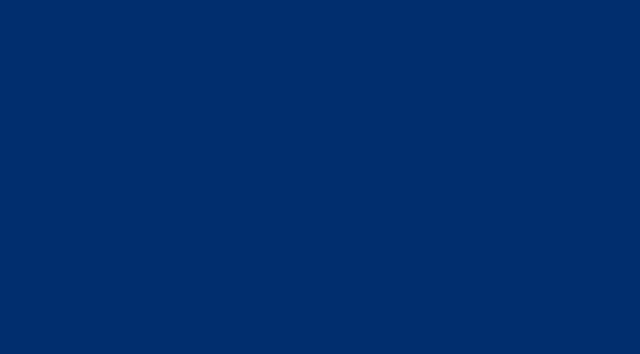
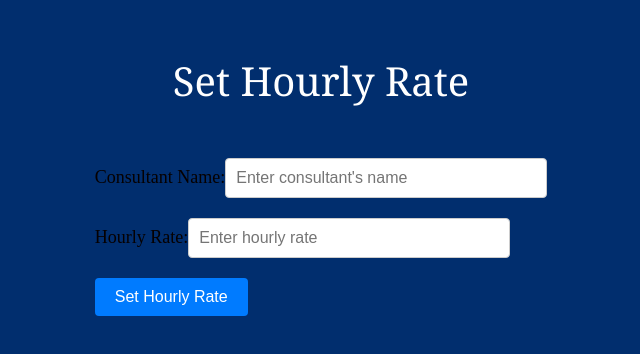
Before and after one commit to NotMash/FDM-Group-Employee-Timesheet-Portal, a React (Create React App) app in the folder frontend/: page /#/set_hourly_rate in a window 1280 px wide. Before the commit this address had no page. Shown: the top 354 px of the page, without its empty margins (319-959 px from the left). Built offline with nearby package versions, Linux system fonts and the light colour scheme.

Commit message:
Finance team page

```diff
--- a/frontend/src/App.js
+++ b/frontend/src/App.js
@@ -1,8 +1,10 @@
-import { HashRouter, Routes, Route} from "react-router-dom";
+import { HashRouter, Routes, Route } from "react-router-dom";
 import MainHome from "./Pages/Main/main_home";
 import LoginPage from "./Pages/Main/login_page";
 import ConsultantHomePage from "./Pages/Consultant/consultant_home_page";
 import FinanceTeamMemberHomePage from "./Pages/Finance_Team/finance_team_mem_home_page";
+import SetHourlyRate from "./Components/Finance_Team_Page/SetHourlyRate";
+import ViewTimesheet from "./Components/Finance_Team_Page/ViewTimesheet";
 import ITTechnicianHomePage from "./Pages/IT_Technician/it_technician_home_page";
 import LineManagerHomePage from "./Pages/Line_Manager/line_manager_home_page";
 import TimesheetRecordingPage from "./Pages/Consultant/timesheet_recording_page";
@@ -11,25 +13,45 @@ import ItDifficultiesPage from "./Pages/IT_Technician/it_difficulties_page";
 import TimesheetEditRequestsPage from "./Pages/IT_Technician/timesheet_edit_requests_page";
 import ItUserCreationPage from "./Pages/IT_Technician/it_user_creation_page";
 
-function App()
-{
-  return(
+function App() {
+  return (
     <HashRouter>
       <Routes>
-        <Route path="/" element={<MainHome/>}/>
-        <Route path="/login_page" element={<LoginPage/>}/>
-        <Route path="/consultant_home_page" element={<ConsultantHomePage/>}/>
-        <Route path="/finance_team_member_home_page" element={<FinanceTeamMemberHomePage/>}/>
-        <Route path="/it_technician_home_page" element={<ITTechnicianHomePage/>}/>
-        <Route path="/line_manager_home_page" element={<LineManagerHomePage/>}/>
-        <Route path="/timesheet_recording_page" element={<TimesheetRecordingPage/>}/>
-        <Route path="/consultant_finder_page" element={<ConsultantFinderPage/>}/>
-        <Route path="/it_difficulties" element={<ItDifficultiesPage/>}/>
-        <Route path="/timesheet_edit_requests" element={<TimesheetEditRequestsPage/>}/>
-        <Route path="/it_user_creation" element={<ItUserCreationPage/>}/>
+        <Route path="/" element={<MainHome />} />
+        <Route path="/login_page" element={<LoginPage />} />
+        <Route path="/consultant_home_page" element={<ConsultantHomePage />} />
+        <Route
+          path="/finance_team_member_home_page"
+          element={<FinanceTeamMemberHomePage />}
+        />
+        <Route path="/set_hourly_rate" element={<SetHourlyRate />} />
+        <Route path="/view_timesheet" element={<ViewTimesheet />} />
+
+        <Route
+          path="/it_technician_home_page"
+          element={<ITTechnicianHomePage />}
+        />
+        <Route
+          path="/line_manager_home_page"
+          element={<LineManagerHomePage />}
+        />
+        <Route
+          path="/timesheet_recording_page"
+          element={<TimesheetRecordingPage />}
+        />
+        <Route
+          path="/consultant_finder_page"
+          element={<ConsultantFinderPage />}
+        />
+        <Route path="/it_difficulties" element={<ItDifficultiesPage />} />
+        <Route
+          path="/timesheet_edit_requests"
+          element={<TimesheetEditRequestsPage />}
+        />
+        <Route path="/it_user_creation" element={<ItUserCreationPage />} />
       </Routes>
     </HashRouter>
-  )
+  );
 }
 
 export default App;
--- /dev/null
+++ b/frontend/src/Components/Finance_Team_Page/SetHourlyRate.js
@@ -0,0 +1,60 @@
+import React, { useState } from "react";
+import styles from "./SetHourlyRate.module.css"; // Import the CSS file
+
+function SetHourlyRate() {
+  const [consultantName, setConsultantName] = useState("");
+  const [hourlyRate, setHourlyRate] = useState("");
+
+  const handleConsultantNameChange = (event) => {
+    setConsultantName(event.target.value);
+  };
+
+  const handleHourlyRateChange = (event) => {
+    setHourlyRate(event.target.value);
+  };
+
+  const handleSubmit = (event) => {
+    event.preventDefault();
+    // Here, you can send the data to the backend
+    // For now, let's just log the data to the console
+    console.log("Consultant Name:", consultantName);
+    console.log("Hourly Rate:", hourlyRate);
+  };
+
+  return (
+    <div className={styles.setHourlyRateContainer}>
+      <h2 className={styles.setHourlyRateTitle}>Set Hourly Rate</h2>
+      <form onSubmit={handleSubmit}>
+        <div className={styles.inputGroup}>
+          <label className={styles.setHourlyRateLabel}>
+            Consultant Name:
+            <input
+              type="text"
+              value={consultantName}
+              onChange={handleConsultantNameChange}
+              className={styles.setHourlyRateInput}
+              placeholder="Enter consultant's name"
+            />
+          </label>
+        </div>
+        <div className={styles.inputGroup}>
+          <label className={styles.setHourlyRateLabel}>
+            Hourly Rate:
+            <input
+              type="number"
+              value={hourlyRate}
+              onChange={handleHourlyRateChange}
+              className={styles.setHourlyRateInput}
+              placeholder="Enter hourly rate"
+            />
+          </label>
+        </div>
+        <button type="submit" className={styles.setHourlyRateButton}>
+          Set Hourly Rate
+        </button>
+      </form>
+    </div>
+  );
+}
+
+export default SetHourlyRate;
--- /dev/null
+++ b/frontend/src/Components/Finance_Team_Page/SetHourlyRate.module.css
@@ -0,0 +1,51 @@
+/* SetHourlyRate.module.css */
+
+/* Container styles */
+.setHourlyRateContainer {
+  display: flex;
+  flex-direction: column;
+  align-items: center;
+  justify-content: flex-start;
+  height: 100vh; /* Set the container height to viewport height */
+  padding: 20px; /* Add padding */
+}
+
+/* Title styles */
+.setHourlyRateTitle {
+  text-align: center;
+  font-family: Cambria, Cochin, Georgia, Times, "Times New Roman", serif;
+  font-size: 30pt;
+  margin-bottom: 50px; /* Add margin at the bottom */
+}
+
+/* Label styles */
+.setHourlyRateLabel {
+  font-size: 18px; /* Increase font size */
+  margin-bottom: 10px;
+  color: #060000; /* Change text color */
+}
+
+/* Input styles */
+.setHourlyRateInput {
+  padding: 10px;
+  width: 300px;
+  border: 1px solid #ccc;
+  border-radius: 4px;
+  font-size: 16px;
+  margin-bottom: 20px;
+}
+
+/* Button styles */
+.setHourlyRateButton {
+  padding: 10px 20px;
+  background-color: #007bff;
+  color: #fff;
+  border: none;
+  border-radius: 4px;
+  font-size: 16px;
+  cursor: pointer;
+}
+
+.setHourlyRateButton:hover {
+  background-color: #0056b3;
+}
--- /dev/null
+++ b/frontend/src/Components/Finance_Team_Page/ViewTimesheet.js
@@ -0,0 +1,73 @@
+// ViewTimesheet.js
+
+import React, { useState } from "react";
+import styles from "./ViewTimesheet.module.css"; // Import CSS module
+
+function ViewTimesheet() {
+  // Mock data for demonstration
+  const [consultantName, setConsultantName] = useState("");
+  const [timesheetData, setTimesheetData] = useState(null);
+
+  const handleConsultantNameChange = (event) => {
+    setConsultantName(event.target.value);
+  };
+
+  const handleSubmit = (event) => {
+    event.preventDefault();
+    // Here you can fetch timesheet data from the backend based on the consultant's name
+    // For demonstration, let's just log the entered consultant's name
+    console.log("Consultant Name:", consultantName);
+    // Reset the input field after submission
+    setConsultantName("");
+    // Set timesheet data retrieved from the backend (or mock data)
+    setTimesheetData({
+      date: "2024-04-01",
+      hoursWorked: 8,
+      project: "Project X",
+      task: "Task A",
+      description: "Worked on Task A for Project X",
+    });
+  };
+
+  return (
+    <div className={styles.timesheetContainer}>
+      <h2 className={styles.timesheetTitle}>View Timesheet</h2>
+      <form onSubmit={handleSubmit}>
+        <label>
+          Enter Consultant's Name:
+          <input
+            type="text"
+            value={consultantName}
+            onChange={handleConsultantNameChange}
+            className={styles.consultantNameInput}
+          />
+        </label>
+        <button type="submit" className={styles.searchButton}>
+          Search
+        </button>
+      </form>
+      {timesheetData && (
+        <div className={styles.timesheetBox}>
+          <p>
+            <strong>Date:</strong> {timesheetData.date}
+          </p>
+          <p>
+            <strong>Hours Worked:</strong> {timesheetData.hoursWorked}
+          </p>
+          <p>
+            <strong>Project:</strong> {timesheetData.project}
+          </p>
+          <p>
+            <strong>Task:</strong> {timesheetData.task}
+          </p>
+          <p>
+            <strong>Description:</strong> {timesheetData.description}
+          </p>
+          {/* Additional data fields as needed */}
+        </div>
+      )}
+    </div>
+  );
+}
+
+export default ViewTimesheet;
--- /dev/null
+++ b/frontend/src/Components/Finance_Team_Page/ViewTimesheet.module.css
@@ -0,0 +1,22 @@
+/* ViewTimesheet.module.css */
+
+.timesheetContainer {
+  width: 80%;
+  margin: 0 auto;
+}
+
+.timesheetTitle {
+  text-align: center;
+}
+
+.timesheetBox {
+  background-color: #fff;
+  border: 1px solid #ccc;
+  border-radius: 5px;
+  padding: 20px;
+  margin-top: 20px;
+}
+
+.timesheetBox p {
+  margin-bottom: 10px;
+}
--- a/frontend/src/Pages/Finance_Team/finance_team_mem_home_page.js
+++ b/frontend/src/Pages/Finance_Team/finance_team_mem_home_page.js
@@ -1,11 +1,28 @@
-function FinanceTeamMemberHomePage () {
-    document.title = "Finance Team Member Home Page";
+// FinanceTeamMemberHomePage.js
+import React from "react";
+import { Link } from "react-router-dom";
+import styles from "./finance_team_member_home_page.module.css"; // Import the CSS file
 
-    return(
-        <>
-            <h1>Finance Team Member Home Page</h1>
-        </>
-    )
+function FinanceTeamMemberHomePage() {
+  return (
+    <div className={styles.financeTeamMemberContainer}>
+      <h1 className={styles.financeTeamMemberHeading}>
+        Finance Team Member Home Page
+      </h1>
+      <div style={{ textAlign: "center" }}>
+        <Link to="/set_hourly_rate">
+          <button className={styles.financeTeamMemberButton}>
+            Set Hourly Rate
+          </button>
+        </Link>
+        <Link to="/view_timesheet">
+          <button className={styles.financeTeamMemberButton}>
+            View Timesheet
+          </button>
+        </Link>
+      </div>
+    </div>
+  );
 }
 
 export default FinanceTeamMemberHomePage;
--- /dev/null
+++ b/frontend/src/Pages/Finance_Team/finance_team_member_home_page.module.css
@@ -0,0 +1,25 @@
+/* FinanceTeamMemberHomePage.module.css */
+
+/* Button styles */
+.financeTeamMemberButton {
+  padding: 30px 60px;
+  background-color: #ffffff;
+  color: #0a0a0a;
+  border: none;
+  border-radius: 4px;
+  font-size: 16px;
+  cursor: pointer;
+  margin: 0 10px; /* Add margin to both sides of the button */
+}
+
+.financeTeamMemberButton:first-child {
+  margin-right: 10px; /* Add margin only to the right of the first button */
+}
+
+.financeTeamMemberButton:last-child {
+  margin-left: 10px; /* Add margin only to the left of the last button */
+}
+
+.financeTeamMemberButton:hover {
+  background-color: #0056b3;
+}
```
Also changed, not shown: frontend/public/index.html (+6 -3 lines).
